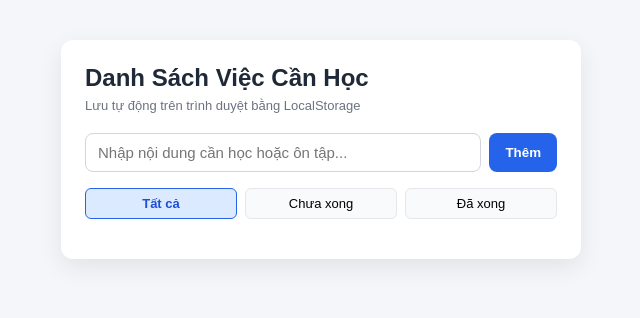
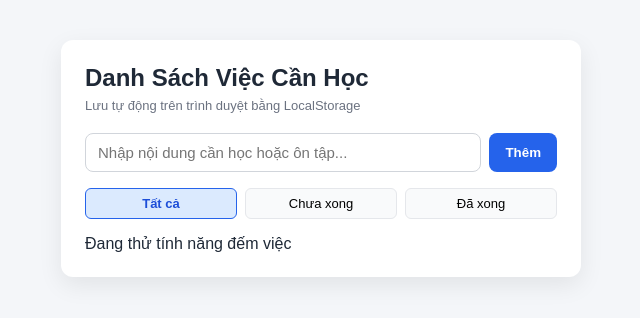
Before and after one commit to cuong47475bi-bot/study-todo-web, a plain HTML site: page index.html in a window 1280 px wide. Shown: the whole page, without its empty margins (319-959 px from the left). Drawn offline with Linux system fonts and the light colour scheme.

Commit message:
Add task counter to the todo list page
Added task counter paragraph to the main section.

```diff
--- a/index.html
+++ b/index.html
@@ -28,6 +28,7 @@
     </div>
 
     <ul id="todo-list" class="todo-list"></ul>
+    <p id="task-counter">Đang thử tính năng đếm việc</p>
   </main>
 
   <script src="./app.js"></script>
```
